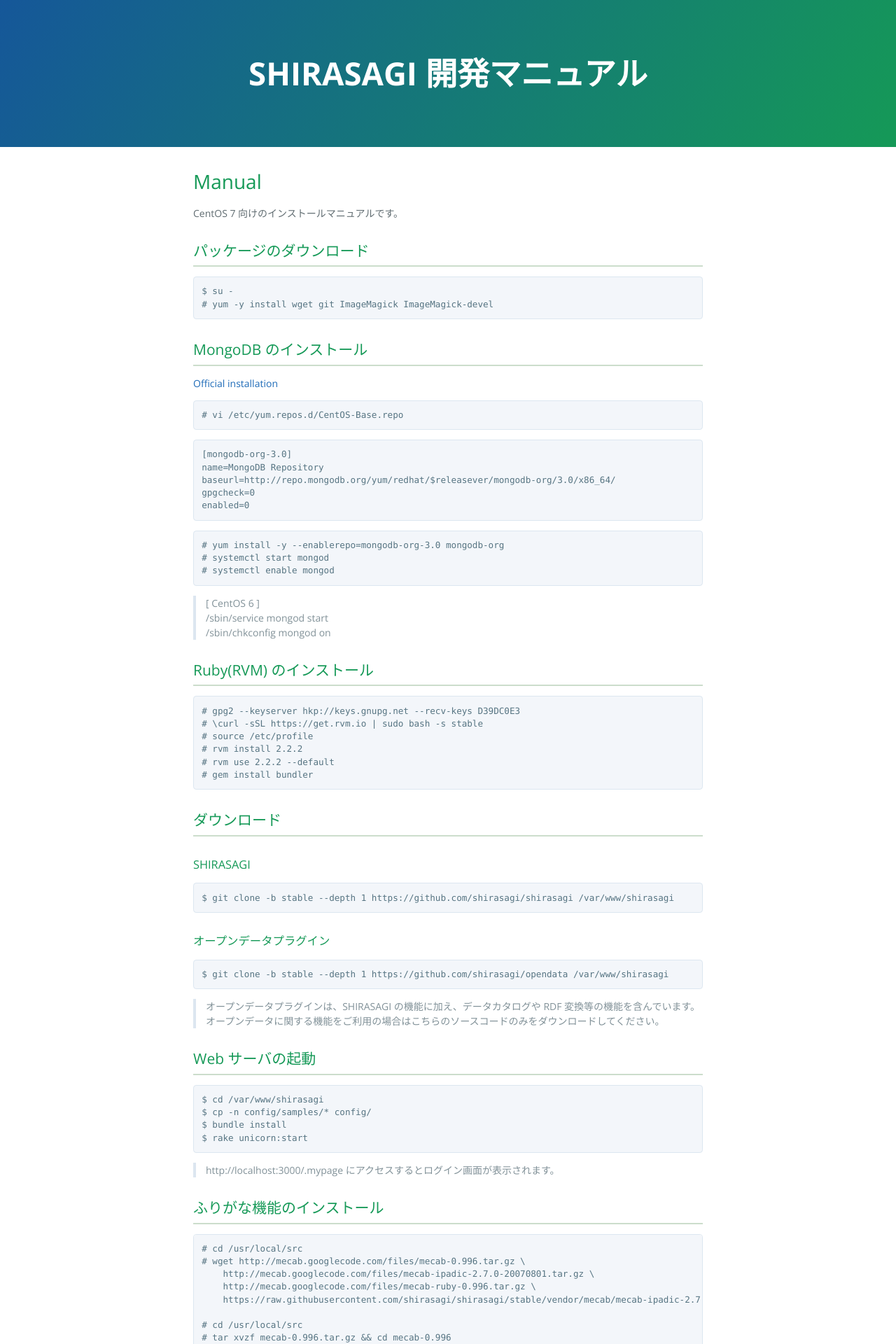
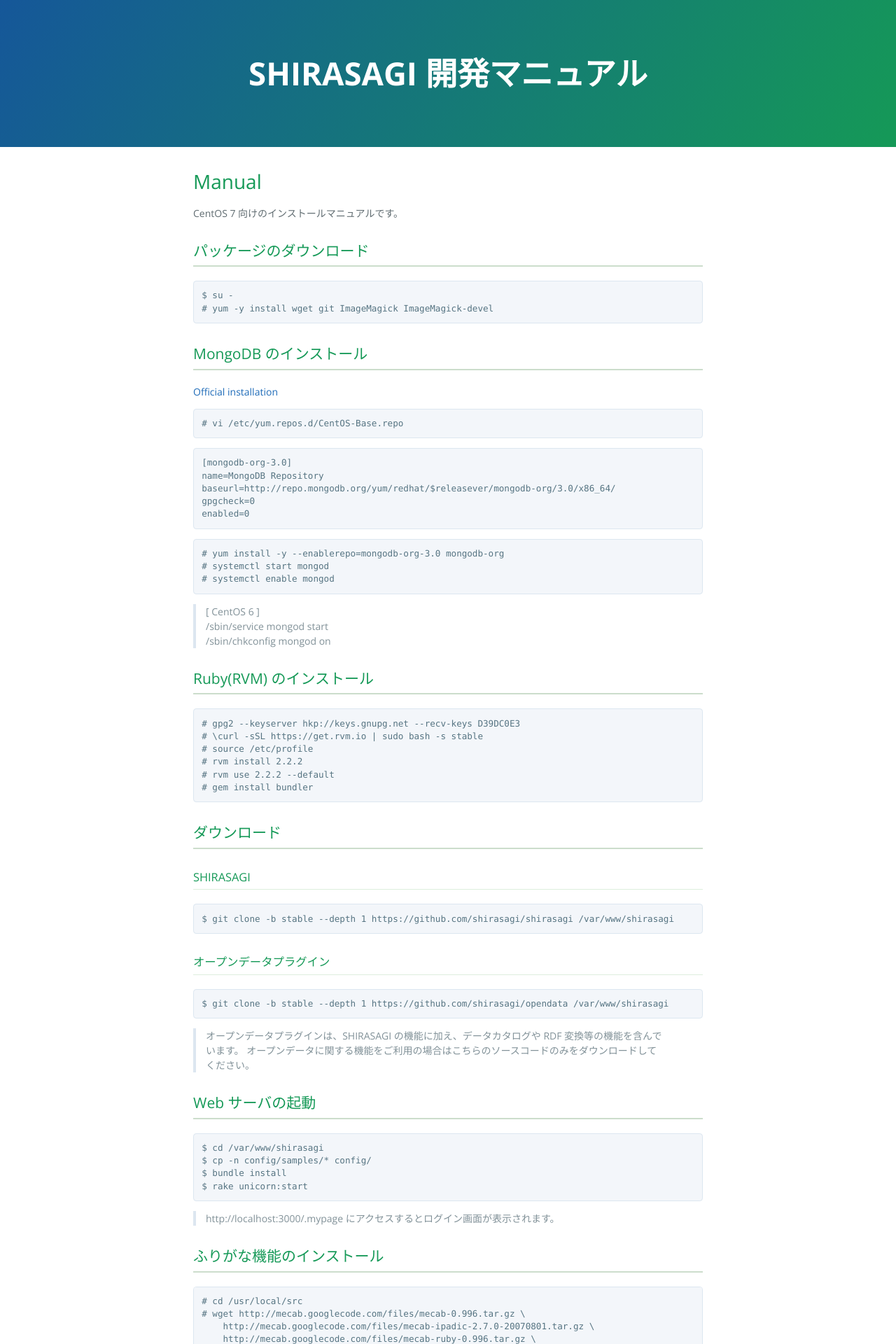
Before and after one commit to shirasagi/shirasagi.github.io, a Jekyll site: the page built from installation/manual.md, in a window 1280 px wide. Shown: the top 1920 px of the page at 70% size. Built offline with Jekyll 4.4.1, drawn with Linux system fonts in a browser that asks for light colours; nearby versions of some CDN libraries; Markdown is read by kramdown in place of the engine named in the settings.

Commit message:
[modify] for v0.8.0

````diff
--- a/installation/manual.md
+++ b/installation/manual.md
@@ -34,9 +34,9 @@
 # systemctl enable mongod
 ```
 
-> [ CentOS 6 ]
-> /sbin/service mongod start
-> /sbin/chkconfig mongod on
+> [ CentOS 6 ]<br />
+> /sbin/service mongod start<br />
+> /sbin/chkconfig mongod on<br />
 
 ## Ruby(RVM) のインストール
 
--- a/stylesheets/custom.css
+++ b/stylesheets/custom.css
@@ -4,12 +4,18 @@
   font-size: 14px;
 }
 .main-content h2 {
+  margin-bottom: 20px;
   padding-bottom: 5px;
   border-bottom: 2px solid #cdc;
 }
+.main-content h3 {
+  margin-bottom: 20px;
+  padding-bottom: 5px;
+  border-bottom: 1px solid #ded;
+}
 .main-content table th, .main-content table td {
-  //font-size: 80%;
+  font-size: 95%;
 }
 .main-content p {
-  white-space: pre;
+  /* white-space: pre; */
 }
````
Also changed, not shown: index.md (+1 -1 lines), settings/env.md (+7 -0 lines), updation/manual.md (+0 -6 lines).
